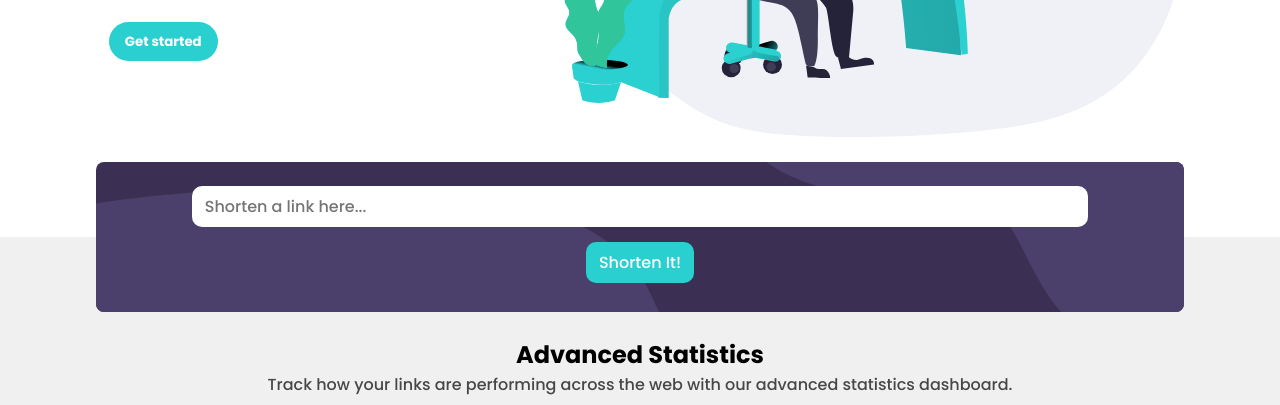
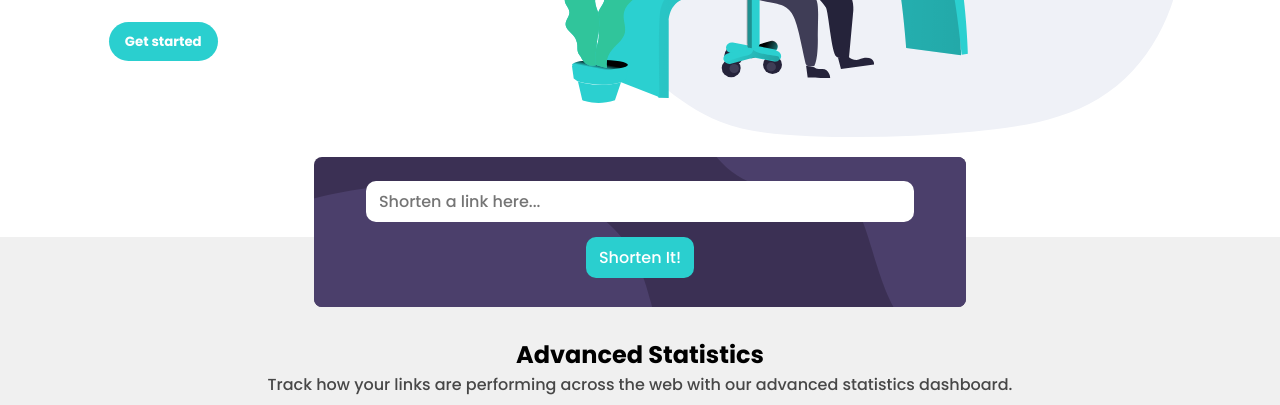
Before and after one commit to fedigr/front-end-mentor-tchalenges, a plain HTML site: page index.html in a window 1280 px wide. Shown: the part 343-748 px from the top of the page. Drawn offline with nearby package versions, Linux system fonts and the light colour scheme.

Commit message:
fix the problem off background image in search container

```diff
--- a/index.html
+++ b/index.html
@@ -25,7 +25,7 @@
              <a href="#" class="btn btn-Cyan rounded  txt-center">Sign Up</a>
           </div>
        </div>
-       <button class="navbar-toggler" data-toggle="navbar-content">
+       <button class="navbar-toggler cur-pointer" data-toggle="navbar-content">
         <i class="uil uil-bars"></i>
        </button>
   </nav>
--- a/style.css
+++ b/style.css
@@ -28,6 +28,7 @@
 body{
     font-size: var(--font-size);
     background-color: var(--light);
+    font-weight: 300;
 }
 ul{
     font-weight: 500;
@@ -53,7 +54,8 @@ ul{
 .w-80{width: 80%;}
 .m-none{margin: 0px !important;}
 .m-auto{margin: 0px auto;}
-
+/*====Cursor*/
+.cur-pointer{cursor: pointer;}
 /*==========TEXT============*/
 .txt-center{text-align: center;}
 .txt-effect{opacity: 0.7;}
@@ -275,25 +277,21 @@ ul{
     }
 
 }
-/*_____________________Fix This Problem ___________________________*/
+/*================================================*/
 
 .search-container{
     position: absolute;
     width: 100%;
-    bottom: -75px;
-}
-
-.search{
-   position: relative;
-   height: 50px;
-   background-color: var(--Dark-Violet);
-   border-radius: 0.5rem;
-   top: 150%;
+    bottom: -70px;
 }
 @media (min-width:900px) {
-     .search-container{
-
-     }
+    .search-container{
+        position: absolute;
+        width: 60%;
+        left: 20%;
+        bottom: -70px;
+    }
+}
 .search{
    position: relative;
    height: 150px;
@@ -301,28 +299,33 @@ ul{
    border-radius: 0.5rem;
    top: 150%;
 }
-
+@media (min-width:900px) {
+     .search{
+        width: 100%;
+     }
 }
-
 
 .bg-search{
     position: absolute;
     right:0px;
-    width: 100%;
+    width: 80%;
     height: 100%;
     border-radius: inherit;
     background-image: url("./images/bg-shorten-mobile.svg");
+    background-repeat: no-repeat;
+    background-size: 100% 100%;
 }
 @media (min-width:900px) {
-.bg-search{
-    position: absolute;
-    height: 100%;
-    height: 100%;
-    border-radius: inherit;
-    background-image: url("./images/bg-shorten-desktop.svg");
-    background-size: 100% 100%;
-}
-
+    .bg-search{
+        position: absolute;
+        right:0px;
+        width: 100%;
+        height: 100%;
+        border-radius: inherit;
+        background-image: url("./images/bg-shorten-desktop.svg");
+        background-repeat: no-repeat;
+        background-size: 100% 100%;
+    }
 }
 .search-input{
     position: absolute;
@@ -335,9 +338,6 @@ ul{
     align-items: center;
     gap: 10px;
 }
-
-/*________________________End The Problem ________________ */
-
 
 .services-container{
     display: flex;
@@ -491,7 +491,3 @@ ul{
     }
 
 }
-
-
-
-/* isn't the best colllapse component */
```
Also changed, not shown: README.md.
